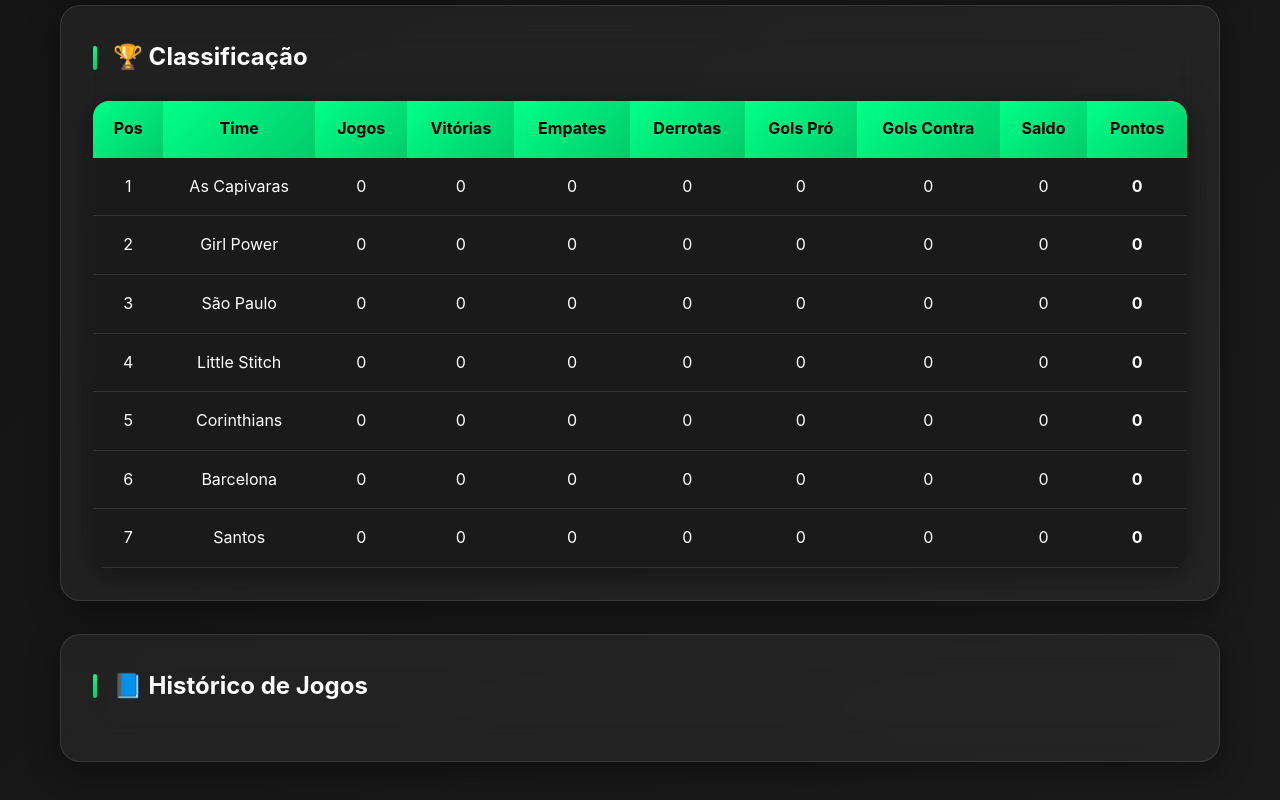
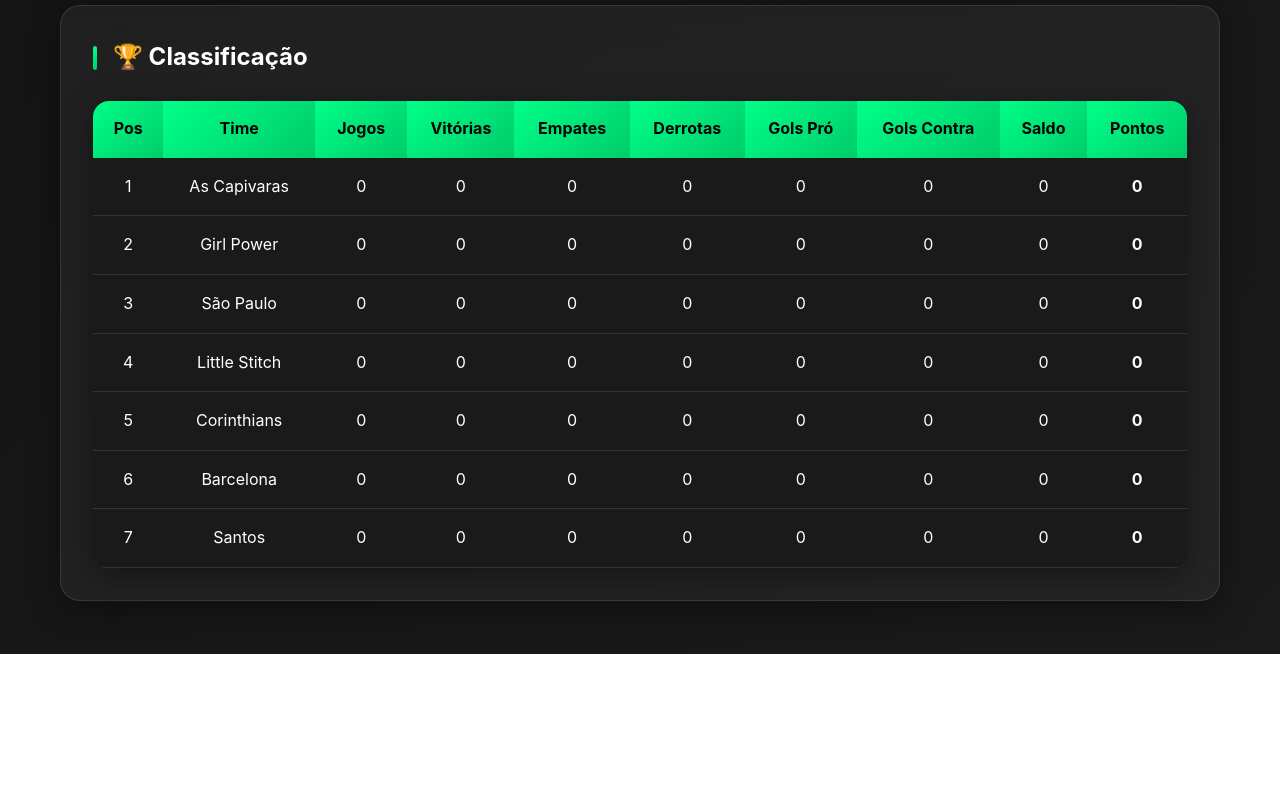
Before and after one commit to Nansinyx26/sistemafuteboldebotao, a plain HTML site: page turma-4a.html in a window 1280 px wide. Shown: the part 4046-4846 px from the top of the page. After the commit the page ends 4700 px from the top, so only its background shows below. Drawn offline with nearby package versions, Linux system fonts and the light colour scheme.

Commit message:
Update turma-4a.html

```diff
--- a/turma-4a.html
+++ b/turma-4a.html
@@ -137,8 +137,7 @@
             </table>
         </div>
 
-        <div class="card">
-            <h2>📘 Histórico de Jogos</h2>
+
             <div id="gamesBracket"></div>
         </div>
     </div>
```
